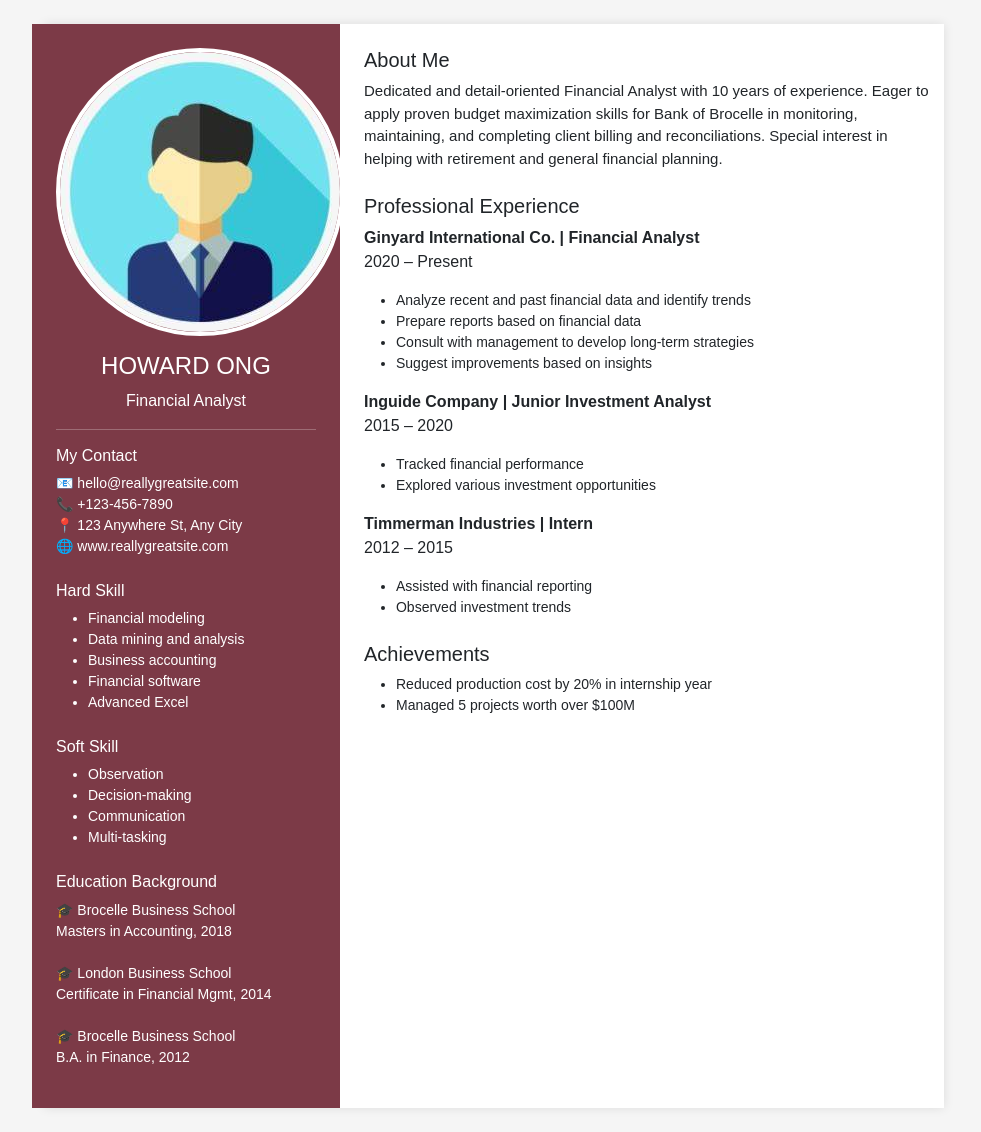
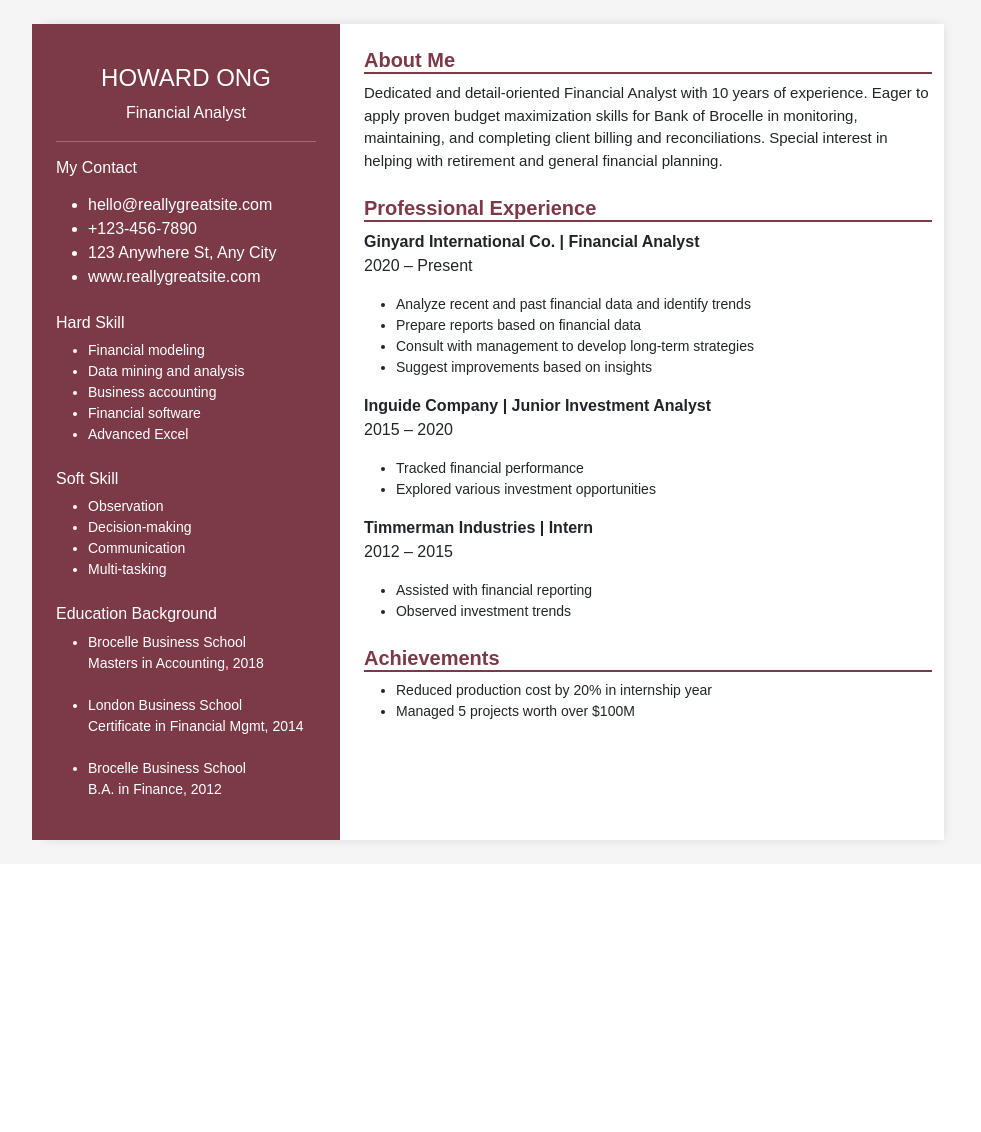
Before and after one commit to Nainshi-Soni/Design-Exhibition-Space, a Django app: template designesapp/templates/resume3.html in a window 1280 px wide. Shown: the whole page, without its empty margins (146-1127 px from the left). After the commit the page ends 846 px from the top, so only its background shows below. Run offline with Django 5.2, Linux system fonts and the light colour scheme; the template is opened without the code that fills it, so the values that code supplies are empty.

Commit message:
updated resume3

```diff
--- a/designesapp/templates/resume3.html
+++ b/designesapp/templates/resume3.html
@@ -7,23 +7,25 @@
 </head>
 <body style="font-family: Arial, sans-serif; background-color: #f5f5f5;">
 
-<div class="container mt-4 mb-4 p-0" style="max-width: 900px; background-color: white; box-shadow: 0 0 10px rgba(0,0,0,0.1);">
+<div class="container-fluid mt-4 mb-4 p-0" style="max-width:900px;  background-color: white; box-shadow: 0 0 10px rgba(0,0,0,0.1);">
     <div class="row">
         <!-- Left Panel -->
         <div class="col-md-4 text-white p-4" style="background-color: #7c3a47;">
             <div class="text-center mb-3">
-                <img src="img/profile pic.jpeg" class="rounded-circle" alt="Profile" style="border: 4px solid white;">
             </div>
             <h4 class="text-center">HOWARD ONG</h4>
             <p class="text-center">Financial Analyst</p>
             <hr style="border-color: white;">
 
             <h6>My Contact</h6>
+
             <p style="font-size: 14px;">
-                📧 hello@reallygreatsite.com<br>
-                📞 +123-456-7890<br>
-                📍 123 Anywhere St, Any City<br>
-                🌐 www.reallygreatsite.com
+                <ul>
+                <li> hello@reallygreatsite.com<br></li>
+                 <li>+123-456-7890<br></li>
+                <li> 123 Anywhere St, Any City<br></li>
+                 <li>www.reallygreatsite.com</li>
+                </ul>
             </p>
 
             <h6 class="mt-4">Hard Skill</h6>
@@ -44,21 +46,21 @@
             </ul>
 
             <h6 class="mt-4">Education Background</h6>
-            <p style="font-size: 14px;">
-                🎓 Brocelle Business School<br>
+            <ul style="font-size: 14px;">
+                <li> Brocelle Business School<br></li>
                 Masters in Accounting, 2018<br><br>
 
-                🎓 London Business School<br>
+                <li> London Business School<br></li>
                 Certificate in Financial Mgmt, 2014<br><br>
 
-                🎓 Brocelle Business School<br>
+                <li> Brocelle Business School<br></li>
                 B.A. in Finance, 2012
-            </p>
+            </ul>
         </div>
 
         <!-- Right Panel -->
         <div class="col-md-8 p-4">
-            <h5>About Me</h5>
+            <h5 style="font-weight:bolder; color:#7c3a47;border-bottom: 2px solid #7c3a47;">About Me</h5>
             <p style="font-size: 15px;">
                 Dedicated and detail-oriented Financial Analyst with 10 years of experience.
                 Eager to apply proven budget maximization skills for Bank of Brocelle in monitoring,
@@ -66,7 +68,7 @@
                 helping with retirement and general financial planning.
             </p>
 
-            <h5 class="mt-4">Professional Experience</h5>
+            <h5 class="mt-4" style="font-weight:bolder ;color:#7c3a47;border-bottom: 2px solid #7c3a47;">Professional Experience</h5>
             <p><strong>Ginyard International Co. | Financial Analyst</strong><br>2020 – Present</p>
             <ul style="font-size: 14px;">
                 <li>Analyze recent and past financial data and identify trends</li>
@@ -87,7 +89,7 @@
                 <li>Observed investment trends</li>
             </ul>
 
-            <h5 class="mt-4">Achievements</h5>
+            <h5 class="mt-4" style="font-weight:bolder;color:#7c3a47; border-bottom: 2px solid #7c3a47;">Achievements</h5>
             <ul style="font-size: 14px;">
                 <li>Reduced production cost by 20% in internship year</li>
                 <li>Managed 5 projects worth over $100M</li>
```
